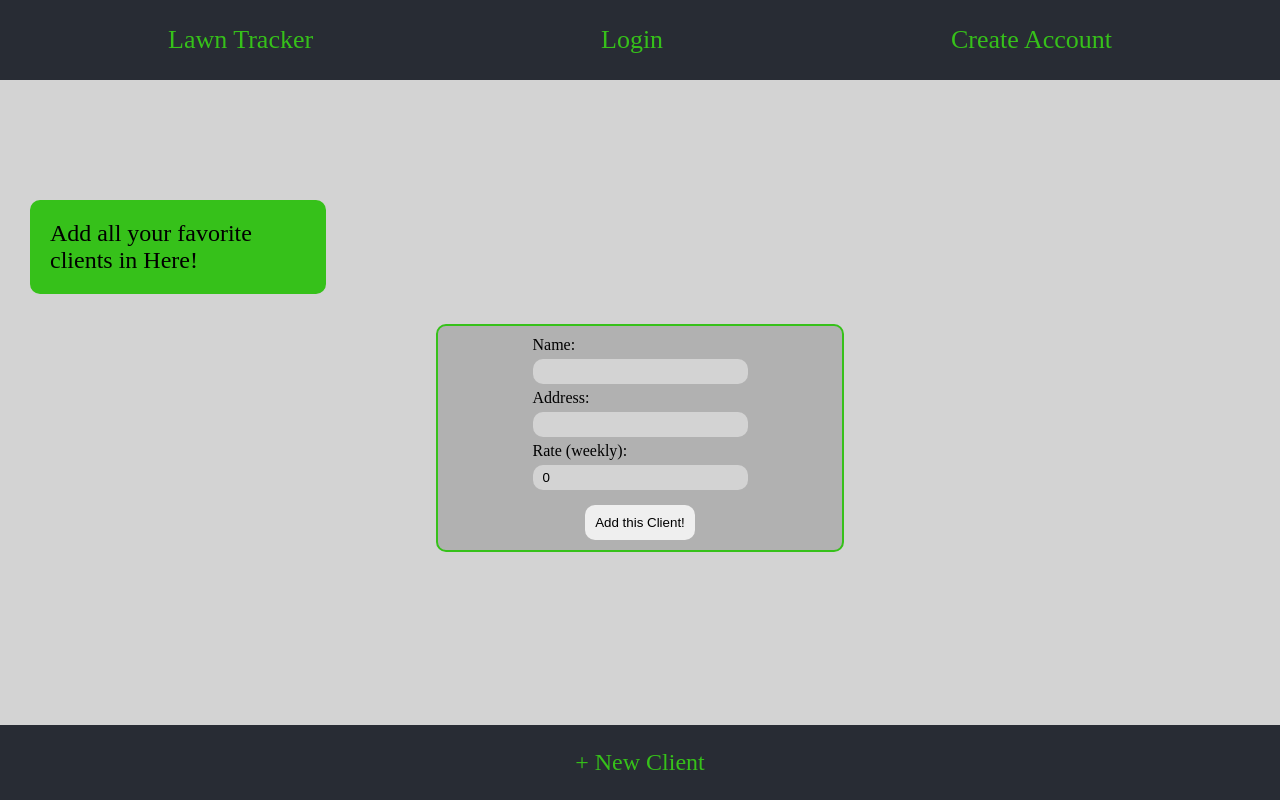
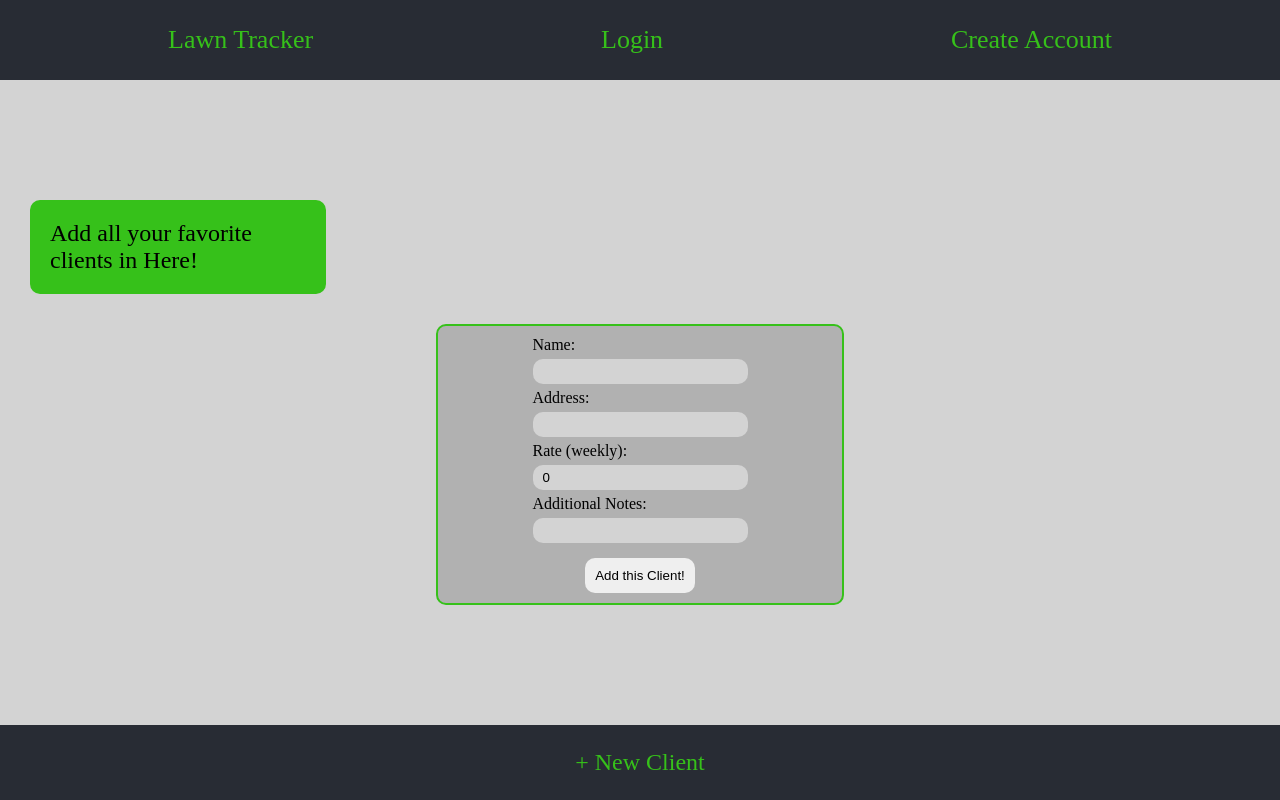
Before and after one commit to tylermckell01/BE-Capstone-FE, a React (Create React App) app: page /add-workout in a window 1280 px wide. Built offline with nearby package versions, Linux system fonts and the light colour scheme.

Commit message:
adds notes input box into add client page

```diff
--- a/src/forms/NewWorkoutForm.jsx
+++ b/src/forms/NewWorkoutForm.jsx
@@ -74,6 +74,18 @@ export default function NewWorkoutForm() {
             />
           </div>
 
+          <div className="notes-wrapper">
+            <label htmlFor="notes">Additional Notes:</label>
+            <input
+              id="notes"
+              name="note"
+              // value={formData.length}
+              type="text"
+              className="notes"
+              // onChange={handleFieldUpdate}
+            />
+          </div>
+
           <button type="submit">Add this Client!</button>
         </div>
       </form>
--- a/src/pages/LandingPage.jsx
+++ b/src/pages/LandingPage.jsx
@@ -12,12 +12,11 @@ export default function LandingPage() {
     <div className="landing-page-container">
       <div className="landing-page-wrapper">
         <div className="text">
-          Welcome to the FITNESS TRACKER where you can create workouts and
-          become a STUD... click one of the buttons in the header to start! OR
-          click on Arnold for motivation
+          Welcome to the Lawn TRACKER where you can track and maintain all your
+          clients
           <br />
         </div>
-        <img src={arnold} alt="arnold" onClick={playAudio} />
+        {/* <img src={arnold} alt="arnold" onClick={playAudio} /> */}
       </div>
     </div>
   );
--- a/src/styles/custom-components/myworkoutcards.scss
+++ b/src/styles/custom-components/myworkoutcards.scss
@@ -39,6 +39,7 @@
 
           &:hover {
             background-color: $tab-links;
+            cursor: pointer;
           }
         }
       }
```
